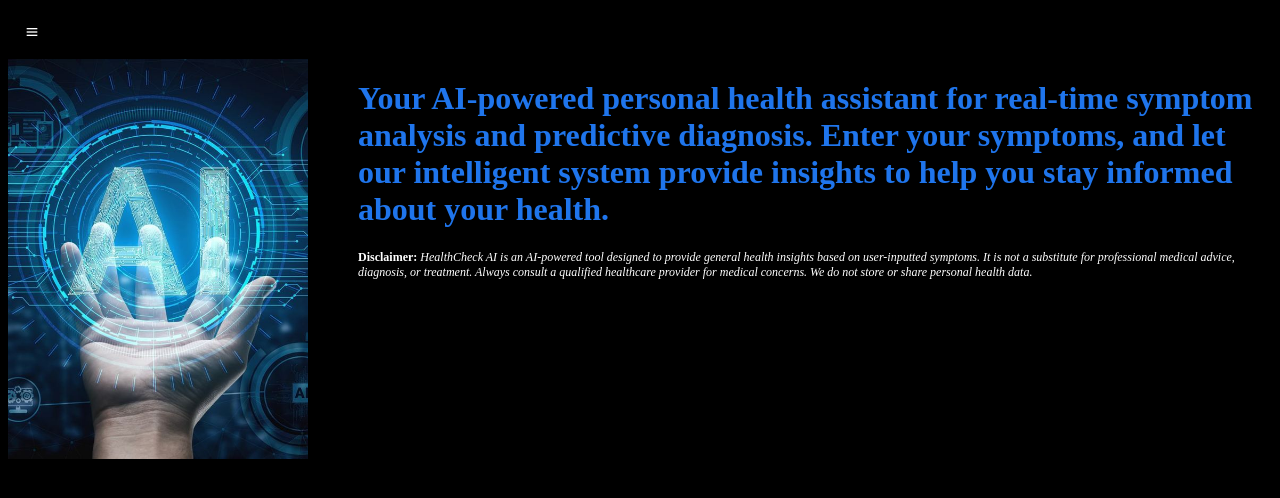
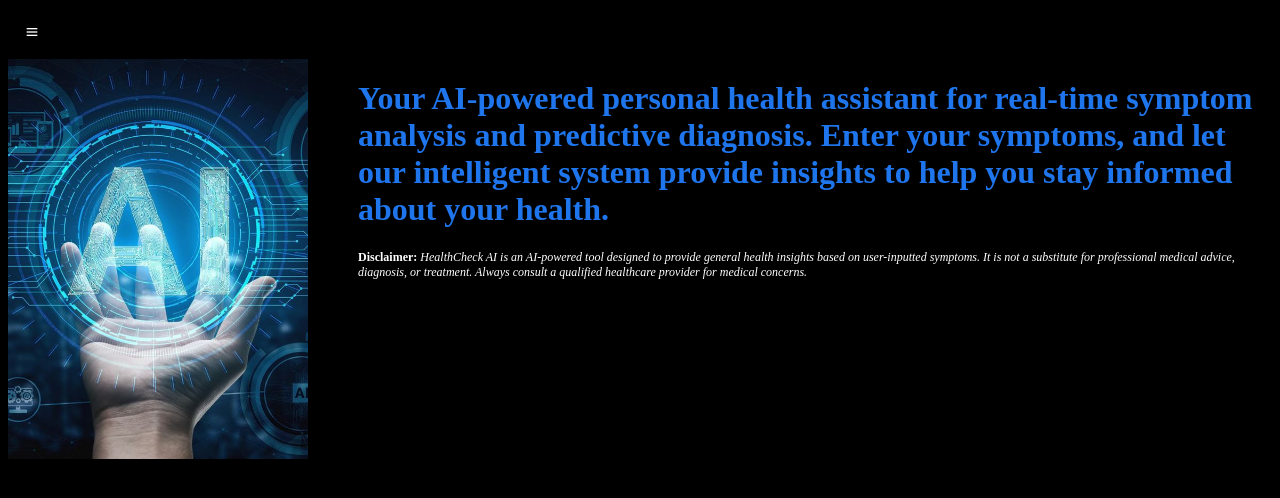
Before and after one commit to Olive-Njoroge/My-Daktari, a plain HTML site: page index.html in a window 1280 px wide. Drawn offline with nearby package versions, Linux system fonts and the light colour scheme.

Commit message:
Added a comment

```diff
--- a/index.html
+++ b/index.html
@@ -50,7 +50,7 @@
                 <p><b>Disclaimer:</b>
                 <i>HealthCheck AI is an AI-powered tool designed to provide general health insights based on user-inputted symptoms. It is
                 not a substitute for professional medical advice, diagnosis, or treatment. Always consult a qualified healthcare
-                provider for medical concerns. We do not store or share personal health data.</i></p>
+                provider for medical concerns. <!--We do not store or share personal health data.--></i></p>
             </footer>
         </div>
     </div>
```
